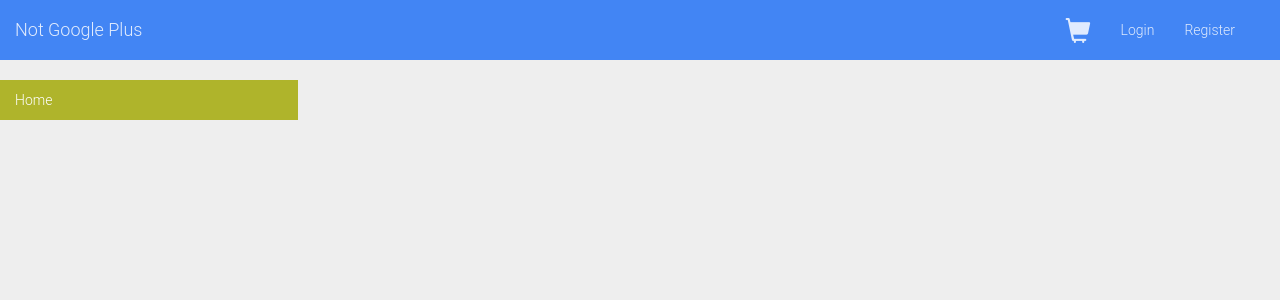
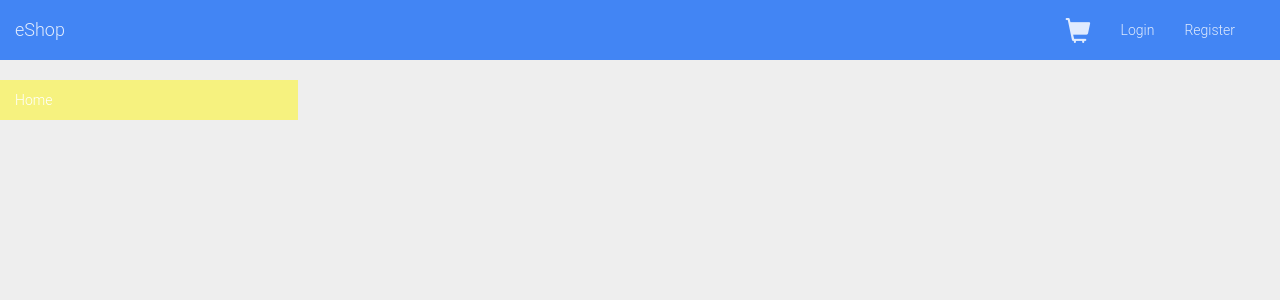
Before and after one commit to wiejar/ZaawTprO, a Django app: page / in a window 1280 px wide. Shown: the top 300 px of the page. Run offline with Django 3.2, Linux system fonts and the light colour scheme; some libraries are stand-ins or nearby versions.

Commit message:
minor changes

```diff
--- a/static/stylesheets/styles.css
+++ b/static/stylesheets/styles.css
@@ -47,6 +47,6 @@ ul.nav .normal_menu a:hover, {
 }
 
 ul.nav .normal_menu a:active, .active {
-    background-color: #AFB42B !important;
+    background-color: rgba(255, 248, 23, 0.51) !important;
     color: #ffffff;
 }
--- a/static/templates/layout/leftMenu.html
+++ b/static/templates/layout/leftMenu.html
@@ -1,5 +1,5 @@
 <div ng-controller="LeftMenuController as vm" role="navigation">
-    <div style="background: #9E9E9E">
+    <div>
         <ul class="nav">
             <li class="normal_menu"><a href="/" ng-class="{ active: vm.isActive('/')}">Home</a></li>
             <li ng-repeat="data in vm.result.data" class="normal_menu">
--- a/templates/index.html
+++ b/templates/index.html
@@ -1,7 +1,7 @@
 <!DOCTYPE html>
 <html ng-app="application">
 <head>
-    <title>thinkster-django-angular-boilerplate</title>
+    <title>eShop</title>
 
     <base href="/"/>
 
--- a/templates/navbar.html
+++ b/templates/navbar.html
@@ -7,7 +7,7 @@
         <span class="icon-bar"></span>
         <span class="icon-bar"></span>
       </button>
-      <a class="navbar-brand" href="/">Not Google Plus</a>
+      <a class="navbar-brand" href="/">eShop</a>
     </div> <!-- ./navbar-header -->
 
     <div class="collapse navbar-collapse" id="not-google-plus-nav">
```
